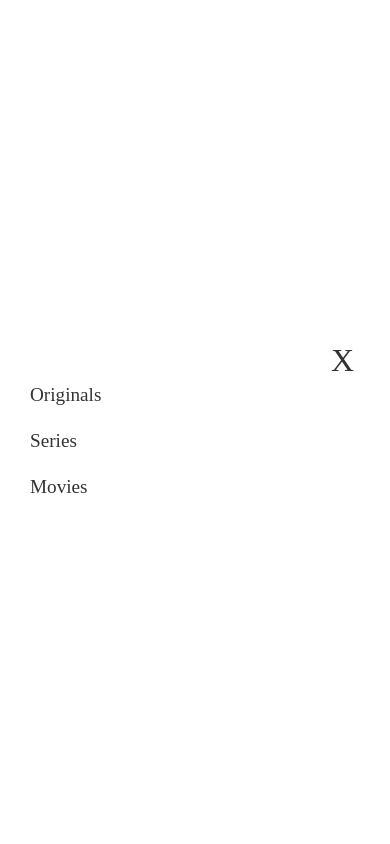
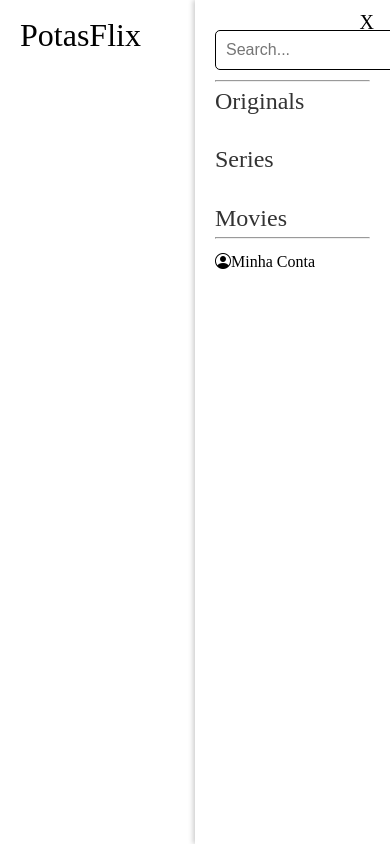
Before and after one commit to kauabarros-24/potas_flix, a Vue app: page / in a window 390 px wide. Both pictures are taken after a click on the element 365 px from the left and 41 px from the top of the page. Built offline with nearby package versions, Linux system fonts and the light colour scheme; a web font is replaced by a local one.

Commit message:
CHORE: Cheese burguer menu

```diff
--- a/src/components/Header.vue
+++ b/src/components/Header.vue
@@ -1,34 +1,3 @@
-<template>
-  <div>
-    <!-- Header com logo e menu hamburguer -->
-    <header>
-      <div class="logo">
-        <h1>PotasFlix</h1>
-      </div>
-      <!-- Botão do Menu Hambúrguer -->
-      <div class="menu-hamburguer" @click="toggleMenu" aria-label="Abrir menu">
-        <div :class="{'bar': true, 'change': isMenuOpen}"></div>
-        <div :class="{'bar': true, 'change': isMenuOpen}"></div>
-        <div :class="{'bar': true, 'change': isMenuOpen}"></div>
-      </div>
-    </header>
-
-    <!-- Menu Deslizante -->
-    <div class="menu-overlay" :class="{'active': isMenuOpen}">
-      <div class="menu-content">
-        <button class="close-menu" @click="toggleMenu" aria-label="Fechar menu">X</button>
-
-        <!-- Links do Menu -->
-        <div class="menu-links">
-          <router-link to="/originals" class="menu-link">Originals</router-link>
-          <router-link to="/series" class="menu-link">Series</router-link>
-          <router-link to="/movies" class="menu-link">Movies</router-link>
-        </div>
-      </div>
-    </div>
-  </div>
-</template>
-
 <script setup>
 import { ref } from 'vue';
 
@@ -38,33 +7,63 @@ const toggleMenu = () => {
 };
 </script>
 
+<template>
+  <div>
+    <header>
+      <div class="logo">
+        <h1>PotasFlix</h1>
+      </div>
+      <div class="menu-hamburguer" @click="toggleMenu" aria-label="Abrir menu">
+        <div :class="{'bar': true, 'change': isMenuOpen}"></div>
+        <div :class="{'bar': true, 'change': isMenuOpen}"></div>
+        <div :class="{'bar': true, 'change': isMenuOpen}"></div>
+      </div>
+      <div class="menu-overlay" :class="{'active': isMenuOpen}">
+        <div class="menu-content">
+          <button class="close-menu" @click="toggleMenu" aria-label="Fechar menu">X</button>
+          <div class="menu-search">
+            <input v-show="isMenuOpen" type="text" placeholder="Search..." aria-label="Search" />
+            <i class="bi bi-cart cart-icon"></i>
+          </div>
+          <hr />
+          <div class="menu-links">
+            <router-link to="/originals" class="menu-link" id="originals">Originals</router-link>
+            <router-link to="/series" class="menu-link" id="series">Series</router-link>
+            <router-link to="/movies" class="menu-link" id="movies">Movies</router-link>
+            <!-- Links continuam aqui -->
+          </div>
+          <hr>
+          <div class="menu-account">
+            <i class="bi bi-person-circle"></i>
+            <p>Minha Conta</p>
+          </div>
+        </div>
+      </div>
+    </header>
+  </div>
+</template>
+
 <style scoped>
-/* Header */
+/* Header styles */
 header {
   display: flex;
   justify-content: space-between;
   align-items: center;
   color: black;
   position: fixed;
-  top: 5px; /* Ajustado para 5px do topo */
+  top: 0;
   left: 0;
   right: 0;
   z-index: 999;
+  cursor: pointer;
 }
 
-.logo {
+.logo h1 {
   margin-left: 10px;
-  border: 1px solid peru;
-  padding: 10px 10px 10px 10px;
+  padding: 10px;
+  cursor: pointer;
 }
 
-
-.logo:hover {
-  font-size: 110%; /* Aumenta o tamanho do título quando o logo for hoverado */
-  transition: 0.3s;
-}
-
-/* Menu Hambúrguer */
 .menu-hamburguer {
   display: flex;
   flex-direction: column;
@@ -94,18 +93,18 @@ header {
   transform: rotate(-45deg);
 }
 
-/* Menu Overlay */
+/* Menu overlay */
 .menu-overlay {
   position: fixed;
   top: 0;
   right: 0;
-  width: 80%;
+  width: 18%;
   height: 100%;
   background-color: white;
   z-index: 999;
   display: flex;
-  justify-content: flex-start;
-  align-items: center;
+  flex-direction: column;
+  align-items: flex-start;
   padding: 20px;
   box-shadow: -2px 0 5px rgba(0, 0, 0, 0.2);
   transition: transform 0.3s ease-in-out, opacity 0.3s ease-in-out;
@@ -118,20 +117,50 @@ header {
   opacity: 1;
 }
 
-/* Conteúdo do Menu */
 .menu-content {
   display: flex;
   flex-direction: column;
   width: 100%;
 }
 
-.close-menu {
-  align-self: flex-end;
-  background: transparent;
-  border: none;
-  font-size: 2rem;
+/* Menu Search */
+.menu-account {
+  display: flex;
+  width: 100%;
+  margin: 10px 0;
+}
+
+.menu-search {
+  display: flex;
+  align-items: center;
+  margin: 10px 0;
+}
+
+.menu-search input {
+  flex: 1;
+  padding: 10px;
+  font-size: 16px;
+  border: 1px solid #ccc;
+  border-radius: 5px 5px 5px 5px;
+  border: 1px black solid;
+  transition: opacity 0.3s ease, transform 0.3s ease;
+}
+
+.menu-search input.fade-out {
+  opacity: 0;
+  transform: translateX(-50px);
+}
+
+.cart-icon {
+  margin-left: 10px;
+  font-size: 24px;
+  color: black;
   cursor: pointer;
-  color: #333;
+  transition: transform 0.3s ease-in-out;
+}
+
+.cart-icon:hover {
+  transform: rotate(180deg);
 }
 
 .menu-links {
@@ -144,44 +173,29 @@ header {
   text-decoration: none;
   color: #333;
   font-size: 1.5rem;
-  transition: color 0.3s ease;
 }
 
 .menu-link:hover {
-  color: #ff6347; /* Cor de destaque no hover */
+  color: #ff6347;
 }
 
-/* Responsividade */
-@media (max-width: 768px) {
-  .menu-hamburguer {
-    display: flex;
-    flex-direction: column;
-    justify-content: space-around;
-    width: 30px;
-    height: 25px;
-  }
-
-  .menu-overlay {
-    width: 100%;
-    padding: 30px;
-  }
-
-  .menu-links {
-    gap: 15px;
-  }
+/* Close menu button */
+.close-menu {
+  position: absolute;
+  top: 10px;
+  right: 10px;
+  z-index: 999;
+  background: transparent;
+  border: none;
+  font-size: 20px;
+  cursor: pointer;
+  color: black;
 }
 
-@media (max-width: 480px) {
-  .menu-links a {
-    font-size: 1.2rem;
-  }
-
+/* Media queries */
+@media (max-width: 768px) {
   .menu-overlay {
-    width: 100%;
-  }
-
-  .menu-content {
-    width: 100%;
+    width: 50%;
   }
 }
 </style>
```
